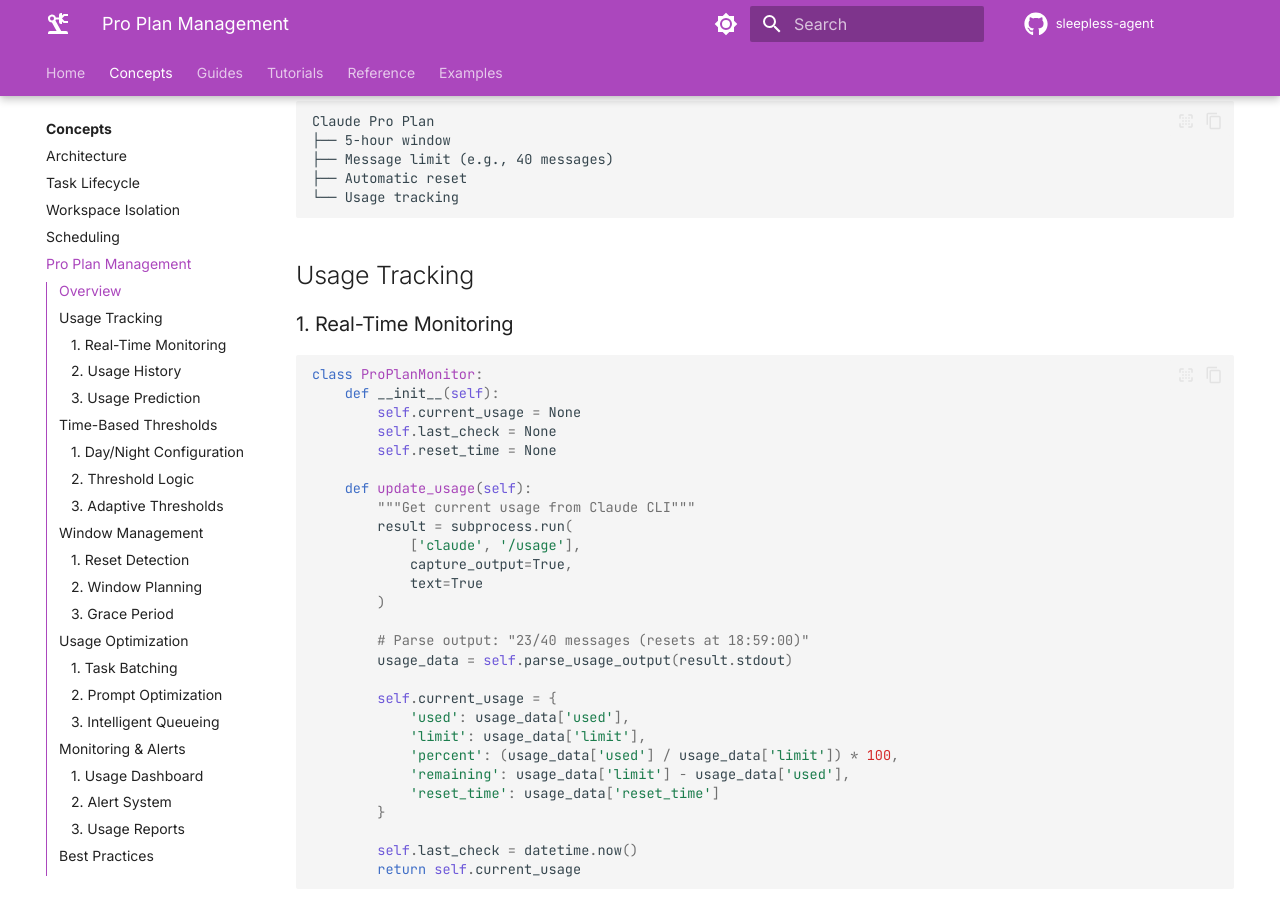
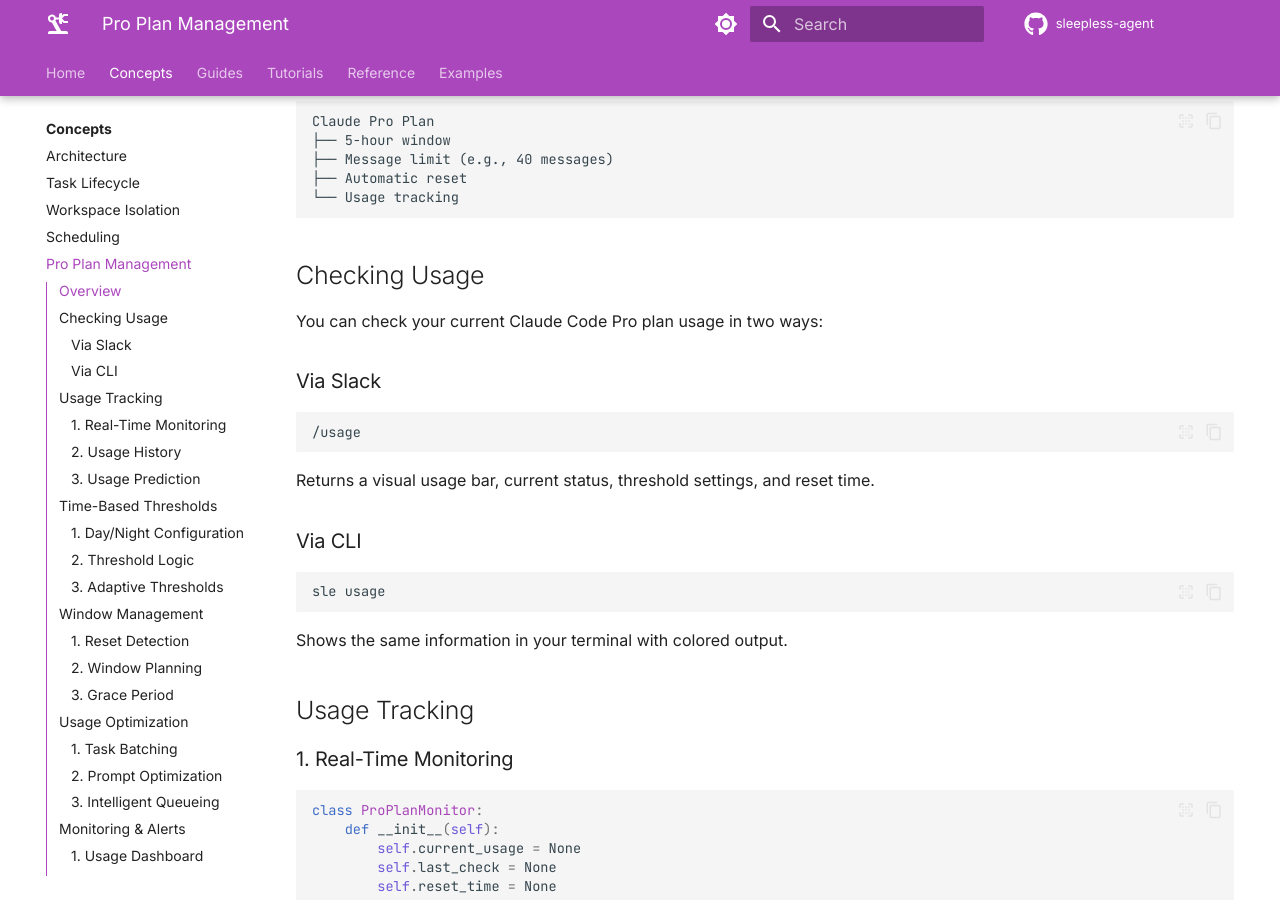
Before and after one commit to Zeeeepa/sleepless-agent, an MkDocs documentation site: the page built from docs/concepts/pro-plan-management.md, in a window 1280 px wide and 900 px high, scrolled down 310 px. Built offline with MkDocs 1.6.1 and Material for MkDocs 9.7.7, drawn with Linux system fonts in a browser that asks for light colours; comment, search, counter and statistics services are not loaded; the version menu is left out.

Commit message:
documents update for /usage command

````diff
--- a/docs/concepts/pro-plan-management.md
+++ b/docs/concepts/pro-plan-management.md
@@ -13,6 +13,22 @@
 ├── Automatic reset
 └── Usage tracking
 ```
+
+## Checking Usage
+
+You can check your current Claude Code Pro plan usage in two ways:
+
+### Via Slack
+```
+/usage
+```
+Returns a visual usage bar, current status, threshold settings, and reset time.
+
+### Via CLI
+```bash
+sle usage
+```
+Shows the same information in your terminal with colored output.
 
 ## Usage Tracking
 
````
Also changed, not shown: README.md (+1 -0 lines), docs/guides/slack-setup.md (+8 -0 lines), docs/quickstart.md (+1 -0 lines).
